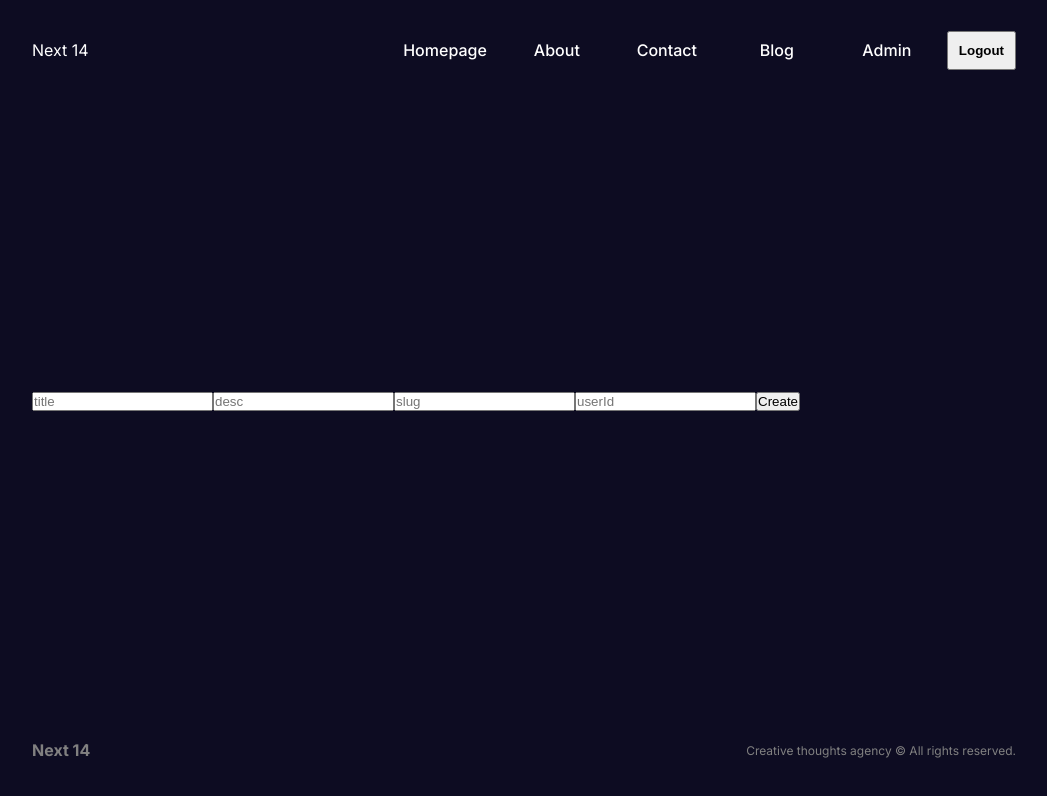
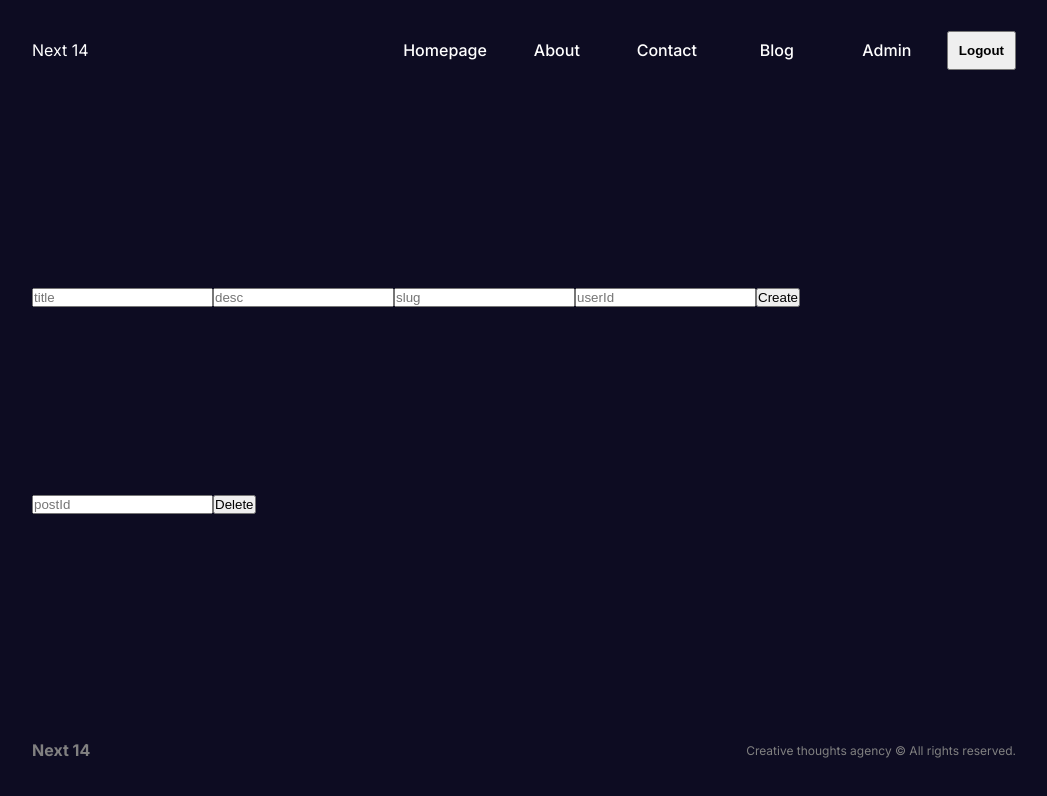
Before and after one commit to joharkhan99/next14-blog, a Next.js app: page /serveractiontest in a window 1280 px wide. Shown: the top 796 px of the page, without its empty margins (116-1163 px from the left). Built offline with nearby package versions, Linux system fonts and the light colour scheme.

Commit message:
Add deletePost action and form to ServerActionTestPage

```diff
--- a/src/app/serveractiontest/page.jsx
+++ b/src/app/serveractiontest/page.jsx
@@ -1,8 +1,9 @@
-import { addPost } from "@/lib/actions";
+import { addPost, deletePost } from "@/lib/actions";
 import React from "react";
 
 const ServerActionTestPage = () => {
   return (
+    <>
       <form action={addPost}>
         <input type="text" placeholder="title" name="title" />
         <input type="text" placeholder="desc" name="desc" />
@@ -11,6 +12,12 @@ const ServerActionTestPage = () => {
 
         <button>Create</button>
       </form>
+
+      <form action={deletePost}>
+        <input type="text" placeholder="postId" name="id" />
+        <button>Delete</button>
+      </form>
+    </>
   );
 };
 
```
Lines whose indentation alone changed are shown as unchanged.
